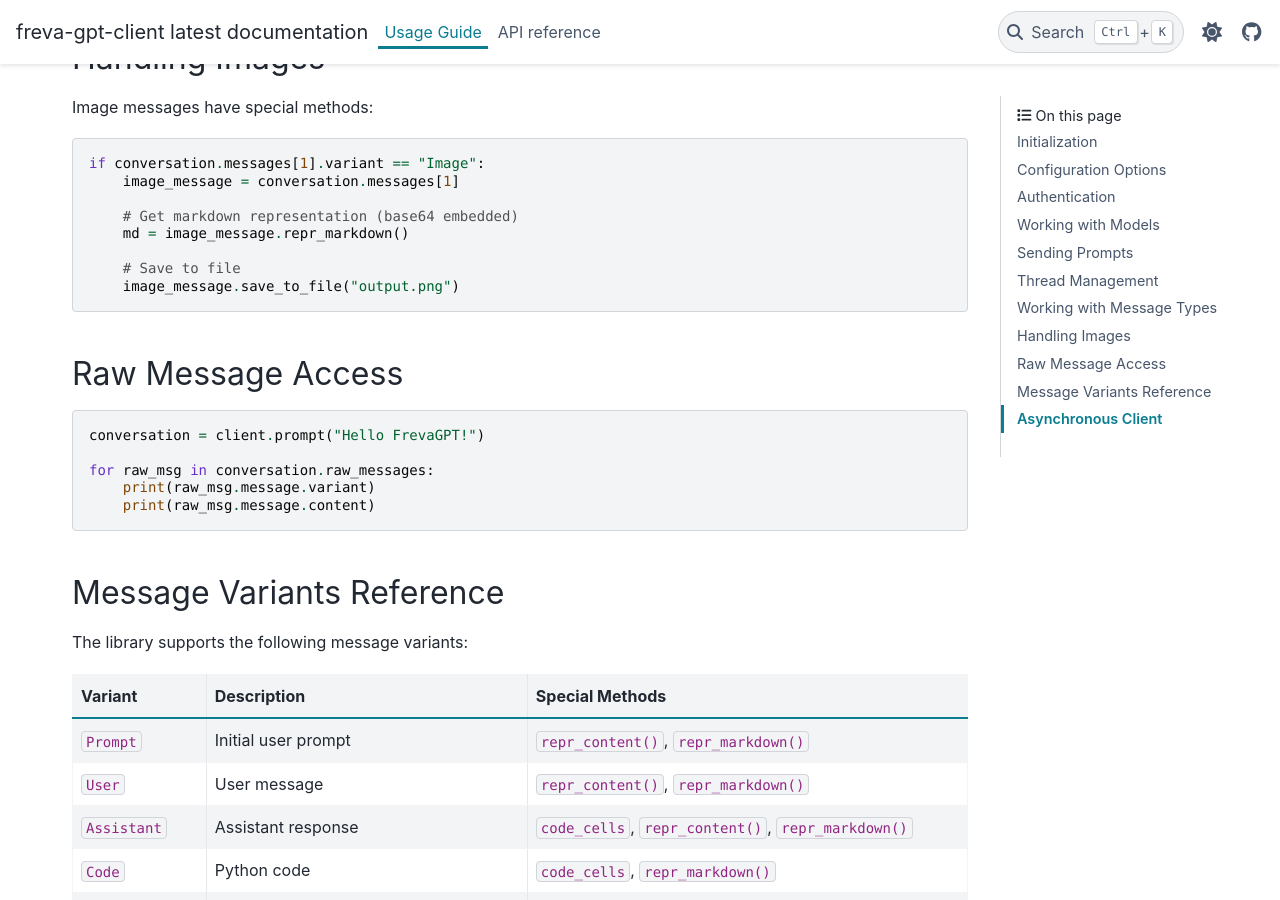
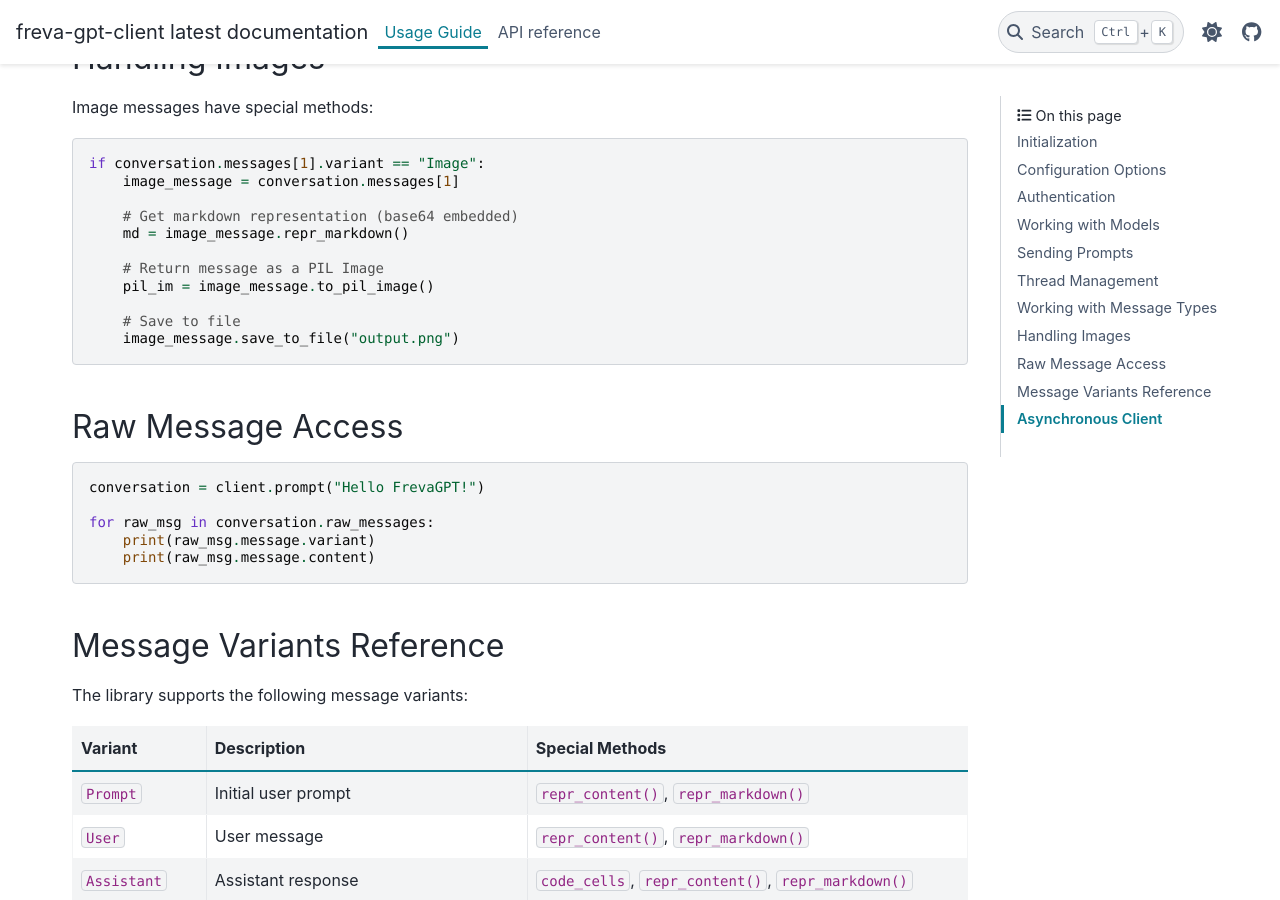
Before and after one commit to freva-org/climateclaw-client, a Sphinx documentation site: the page built from docs/source/usage.rst, in a window 1280 px wide and 900 px high, scrolled down 7920 px. Built offline with Sphinx 7.4.7 and the PyData theme 0.15.4, drawn with Linux system fonts in a browser that asks for light colours.

Commit message:
add PIL Image retrieval to usage examples

```diff
--- a/docs/source/usage.rst
+++ b/docs/source/usage.rst
@@ -427,6 +427,9 @@ Image messages have special methods:
         # Get markdown representation (base64 embedded)
         md = image_message.repr_markdown()
 
+        # Return message as a PIL Image
+        pil_im = image_message.to_pil_image()
+
         # Save to file
         image_message.save_to_file("output.png")
 
```
